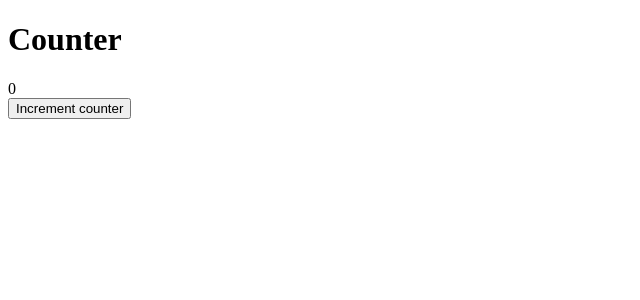
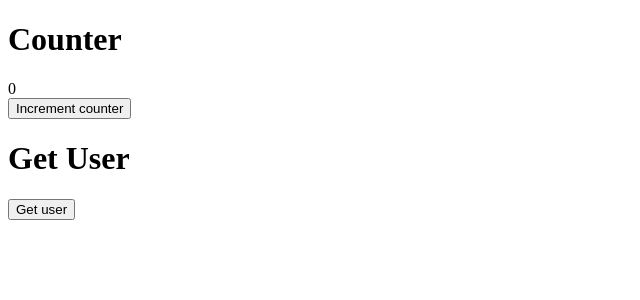
Before and after one commit to alevenberg/react-playground, a React (Create React App) app in the folder my-app/: page / in a window 1280 px wide. Shown: the top 300 px of the page, without its empty margins (0-640 px from the left). Built offline with nearby package versions, Linux system fonts and the light colour scheme.

Commit message:
impl(my-app): get user data and present it on screen

```diff
--- a/my-app/src/App.js
+++ b/my-app/src/App.js
@@ -1,10 +1,28 @@
 import React, { useState, useRef, useEffect } from 'react'
+import axios from 'axios';
 
+// 1. Create a simple counter
+// 2. Fetch data from https://randomuser.me/api
+// 3. Dump data to string
 function App() {
   const [counter, setCounter] = useState(0);
+  const [randomUser, setRandomUser] = useState("");
+
+  async function getUser() {
+    try {
+      const response = await axios.get('https://randomuser.me/api');
+      setRandomUser(JSON.stringify(response))
+    } catch (error) {
+      console.error(error);
+    }
+  }
 
   function handleIncrement(e) {
     setCounter(counter + 1)
+  }
+
+  function handleGetUser(e) {
+    getUser()
   }
 
   return (
@@ -12,7 +30,9 @@ function App() {
       <h1> Counter</h1>
       <div> {counter} </div>
       <button onClick={handleIncrement}> Increment counter </button>
-
+      <h1> Get User</h1>
+      <button onClick={handleGetUser}> Get user </button>
+      <div> {randomUser} </div>
     </div>
   );
 }
--- /dev/null
+++ b/package.json
@@ -0,0 +1,5 @@
+{
+  "dependencies": {
+    "axios": "^1.6.8"
+  }
+}
```
Also changed, not shown: 1 other file (tests, documents, lock files or other folders).
